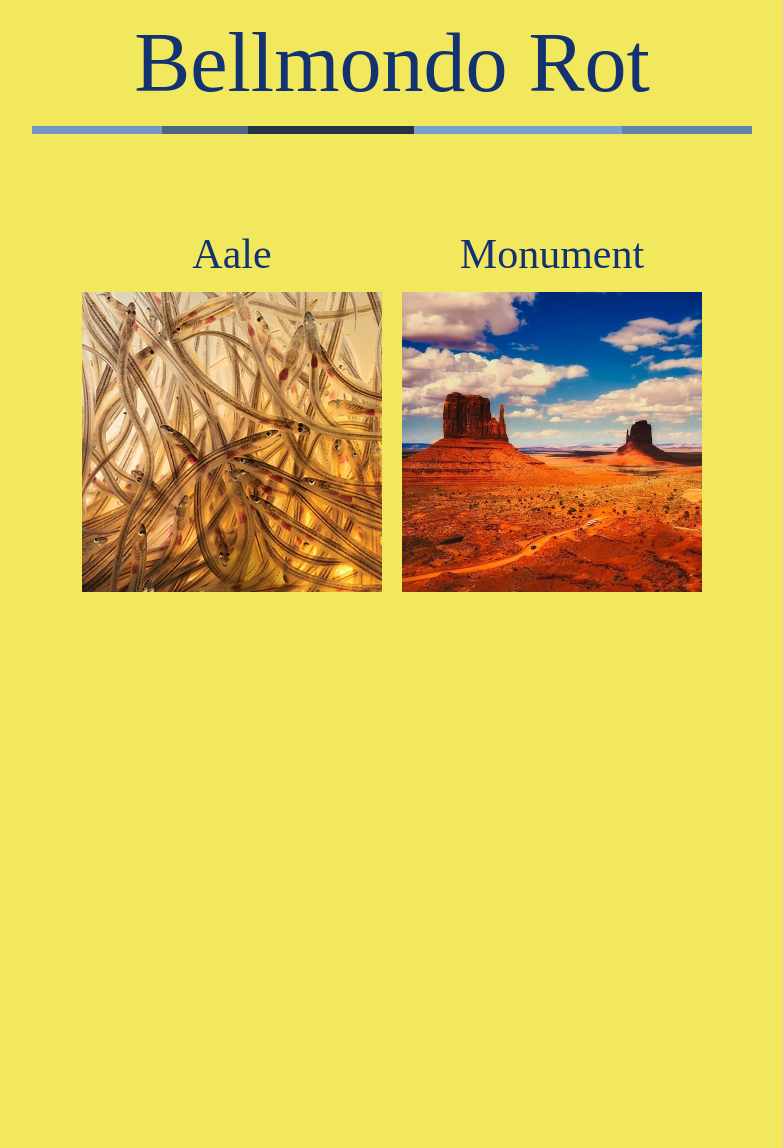
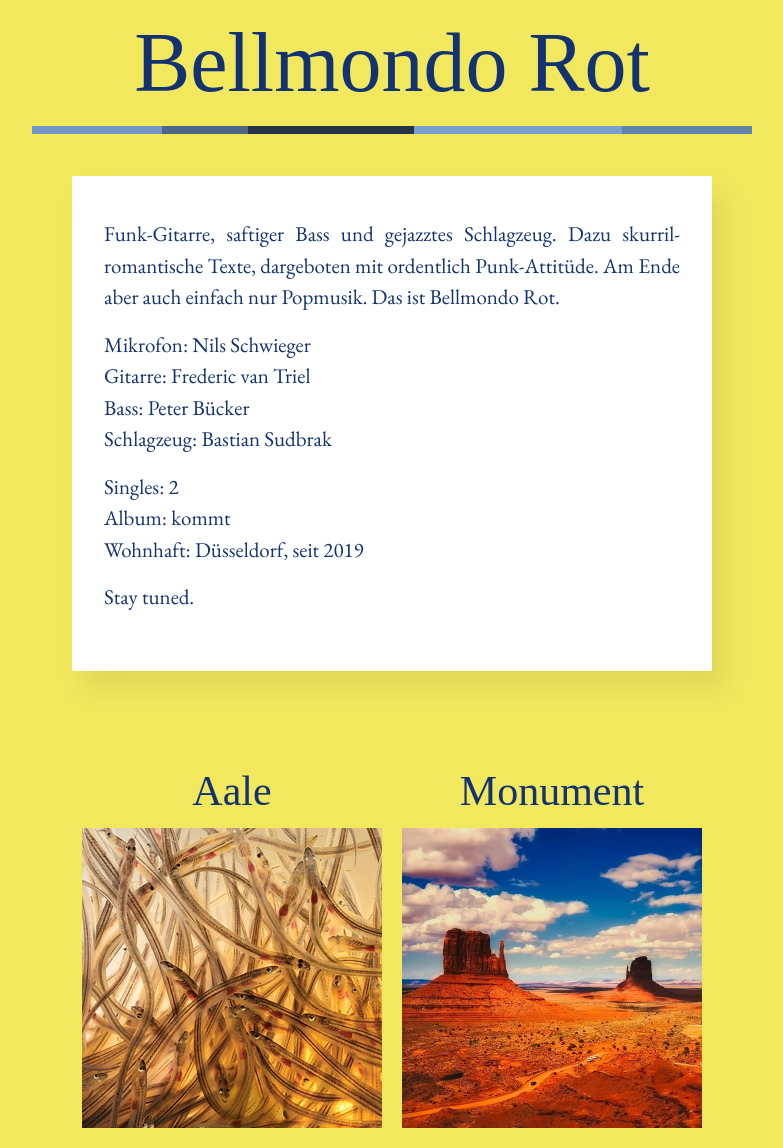
Before and after one commit to naag/belmondo-rot, a Jekyll site: the page built from docs/index.md, in a window 1280 px wide. Shown: the whole page, without its empty margins (248-1031 px from the left). Built offline with Jekyll 4.4.1, drawn with Linux system fonts in a browser that asks for light colours; some web fonts are replaced; our own code applies the rules of GitHub Pages for plain Markdown files; before the commit the page ends 900 px from its top, so only the background shows below that.

Commit message:
Add about

```diff
--- a/docs/_layouts/home.html
+++ b/docs/_layouts/home.html
@@ -11,6 +11,7 @@ layout: default
 {% endif %}
 
 <main class="home" id="main" role="main" aria-label="Content">
+  {{ content }}
 
   <h1 class="content-title">
     {% if site.paginate and site.paginate_path and paginator.page > 1 %}
--- a/docs/_sass/_article.scss
+++ b/docs/_sass/_article.scss
@@ -29,13 +29,8 @@
 
 .post p {
   text-align: justify;
-  text-indent: 1.5em;
   text-justify: inter-word;
-}
-
-.post p:first-of-type,
-.post h2 + p {
-  text-indent: 0;
+  margin-bottom: 1rem;
 }
 
 .post a:hover {
@@ -51,10 +46,6 @@
 .post li {
   margin-left: 1.5rem;
   margin-right: 1.5rem;
-}
-
-.post-content:first-child {
-  margin-top: 4em;
 }
 
 .post-meta {
--- a/docs/index.html
+++ /dev/null
@@ -1,4 +0,0 @@
----
-title: Home
-layout: home
----
--- a/docs/index.md
+++ b/docs/index.md
@@ -1,4 +1,23 @@
 ---
-title: Songs
-layout: home
+title: null
 ---
+
+<article class="post h-entry" itemscope itemtype="http://schema.org/BlogPosting" id="main" role="article" aria-label="Content">
+  <div class="post-content e-content" itemprop="articleBody">
+	<p>Funk-Gitarre, saftiger Bass und gejazztes Schlagzeug. Dazu skurril-romantische Texte, dargeboten mit ordentlich Punk-Attitüde. Am Ende aber auch einfach nur Popmusik. Das ist Bellmondo Rot.</p>
+	<p>
+	Mikrofon: Nils Schwieger<br />
+	Gitarre: Frederic van Triel<br />
+	Bass: Peter Bücker<br />
+	Schlagzeug: Bastian Sudbrak
+	</p>
+	<p>
+	Singles: 2<br />
+	Album: kommt<br />
+	Wohnhaft: Düsseldorf, seit 2019<br />
+	</p>
+	<p>
+	Stay tuned.
+	</p>
+  </div>
+</article>
```
